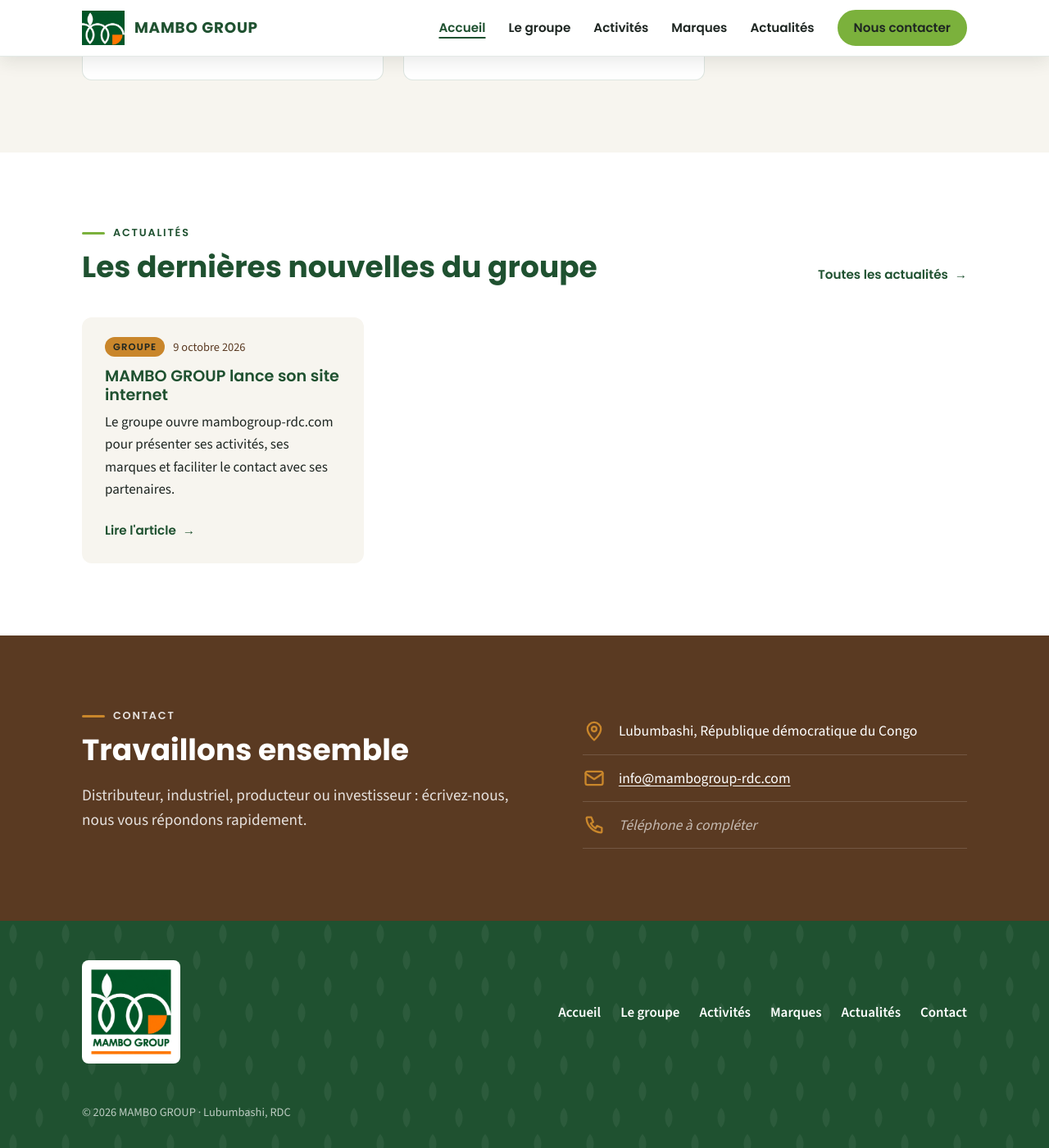
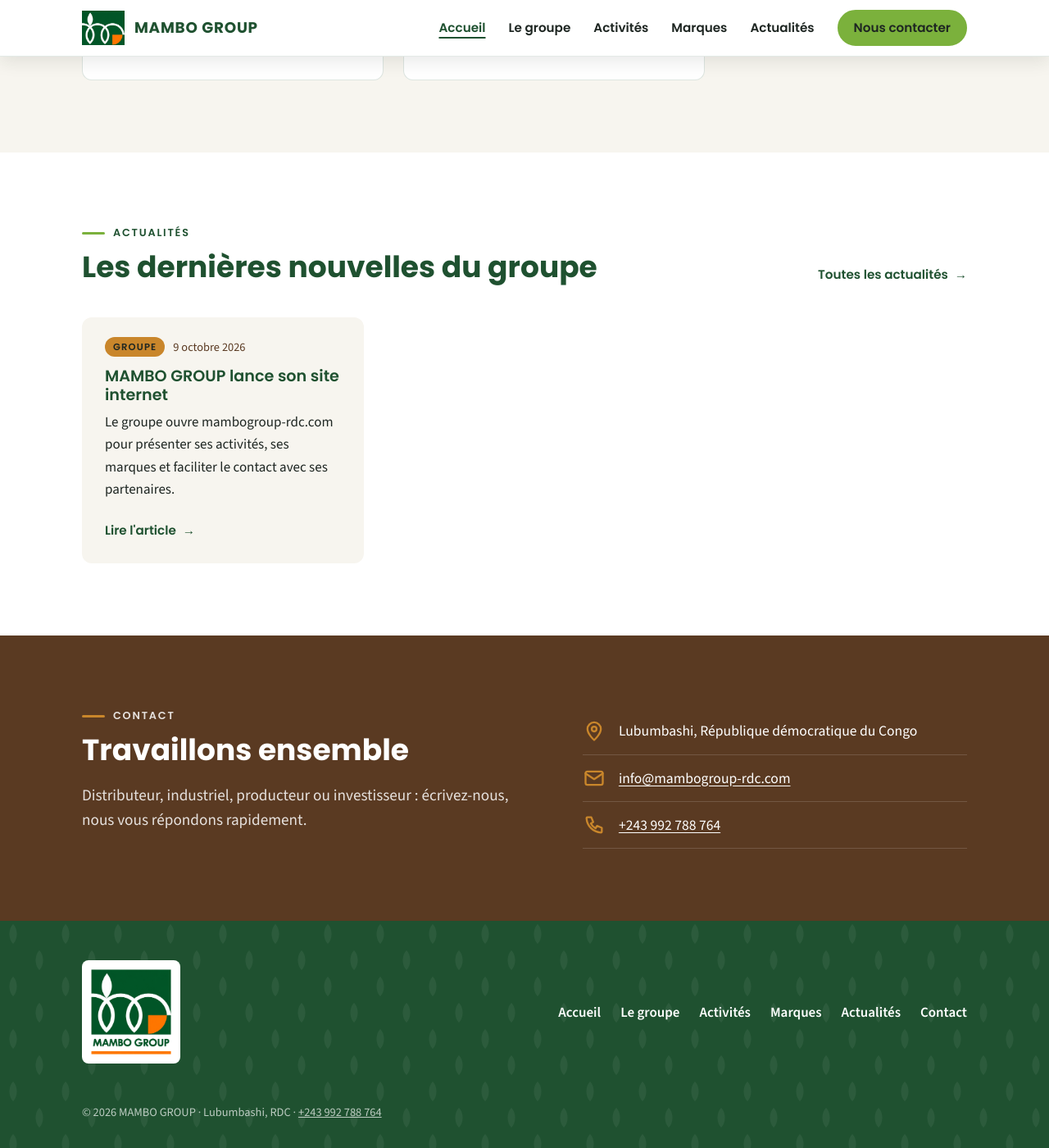
Before and after one commit to kabungulumambo-a11y/mambo-group-site, a Jekyll site: the page built from index.html, in a window 1280 px wide and 1400 px high, scrolled down 3413 px. Shown: the whole window at 82% size. Built offline with Jekyll 4.4.1, drawn with Linux system fonts in a browser that asks for light colours.

Commit message:
Ajoute le téléphone du groupe
Co-Authored-By: Claude Opus 5.5 (1M context) <noreply@anthropic.com>
Claude-Session: https://claude.ai/code/session_01EwjF6PwCm4cf5ZP2KTyith

```diff
--- a/_layouts/default.html
+++ b/_layouts/default.html
@@ -67,7 +67,7 @@
         <a href="/actualites/">Actualités</a>
         <a href="/#contact">Contact</a>
       </nav>
-      <p class="copyright">© <span id="annee">{{ site.time | date: "%Y" }}</span> MAMBO GROUP · Lubumbashi, RDC</p>
+      <p class="copyright">© <span id="annee">{{ site.time | date: "%Y" }}</span> MAMBO GROUP · Lubumbashi, RDC · <a href="tel:+243992788764">+243 992 788 764</a></p>
     </div>
   </footer>
 
--- a/assets/css/style.css
+++ b/assets/css/style.css
@@ -292,6 +292,7 @@ a { color: var(--vert-mambo); }
 .site-footer nav a { color: var(--blanc); text-decoration: none; font-weight: 600; }
 .site-footer nav a:hover { text-decoration: underline; }
 .copyright { width: 100%; margin: 16px 0 0; font-size: .9rem; color: rgba(255,255,255,.7); }
+.copyright a { color: inherit; }
 
 /* Actualités */
 .section-head {
--- a/index.html
+++ b/index.html
@@ -141,7 +141,6 @@ layout: default
           <p class="lead">Distributeur, industriel, producteur ou investisseur : écrivez-nous, nous vous répondons rapidement.</p>
         </div>
         <ul class="contact-list">
-          <!-- À compléter : téléphone du groupe. -->
           <li>
             <svg class="icon" viewBox="0 0 24 24" aria-hidden="true"><path d="M12 21s-7-6.2-7-11.5a7 7 0 0 1 14 0C19 14.8 12 21 12 21Z"/><circle cx="12" cy="9.5" r="2.5"/></svg>
             <span>Lubumbashi, République démocratique du Congo</span>
@@ -152,7 +151,7 @@ layout: default
           </li>
           <li>
             <svg class="icon" viewBox="0 0 24 24" aria-hidden="true"><path d="M5 4h4l2 5-2.5 1.5a11 11 0 0 0 5 5L15 13l5 2v4a1 1 0 0 1-1 1A16 16 0 0 1 4 5a1 1 0 0 1 1-1Z"/></svg>
-            <span class="todo">Téléphone à compléter</span>
+            <a href="tel:+243992788764">+243 992 788 764</a>
           </li>
         </ul>
       </div>
```
Also changed, not shown: README.md.
